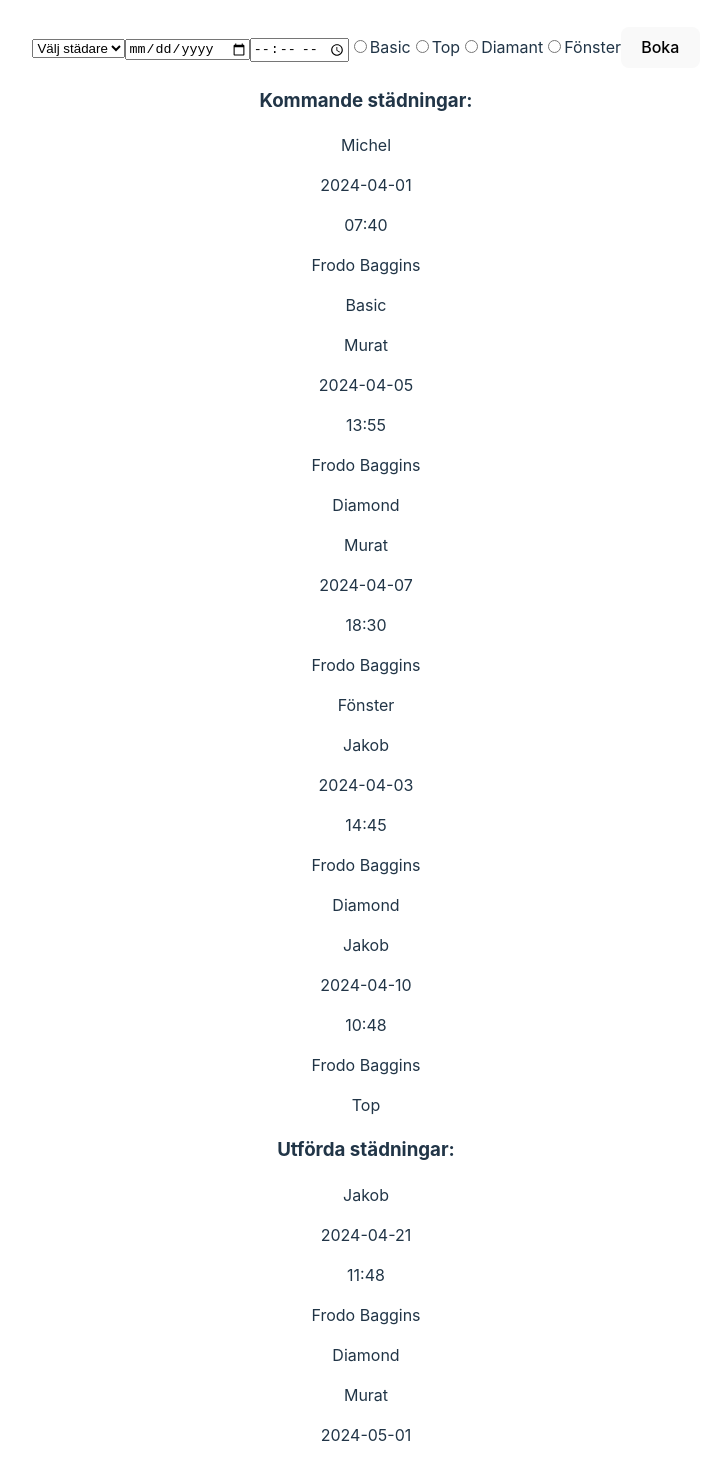
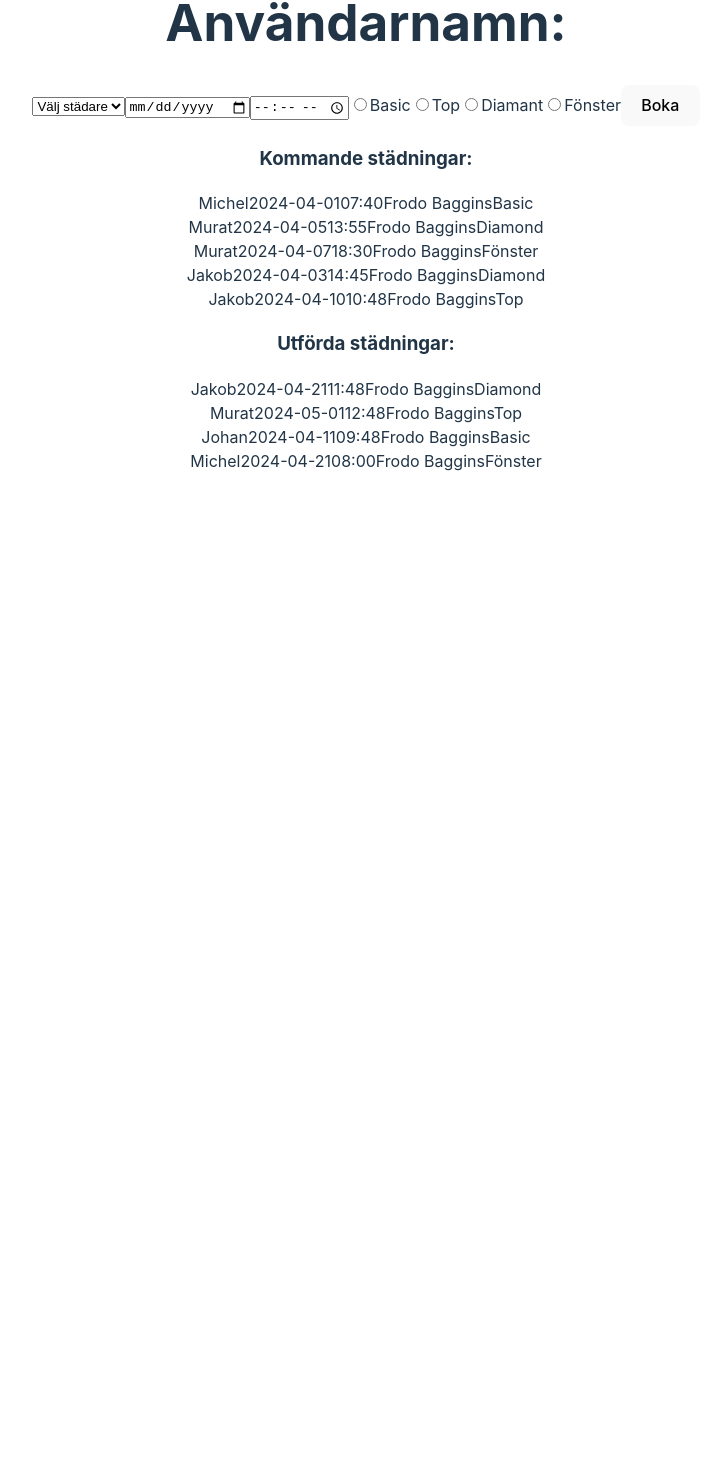
Before and after one commit to SepVaz/bookingReact, a React (Vite) app: page /mypage in a window 1280 px wide. Shown: the part 237-1704 px from the top of the page, without its empty margins (274-984 px from the left). After the commit the page ends 800 px from the top, so only its background shows below. Built offline with nearby package versions, Linux system fonts and the light colour scheme.

Commit message:
lite fix
Co-authored-by: muratacar94 <muratacar94@users.noreply.github.com>
Co-authored-by: SepVaz <SepVaz@users.noreply.github.com>
Co-authored-by: Johan Nihlén <johan.nihlen@utb.ecutbildning.se>

```diff
--- a/src/pages/Booking.tsx
+++ b/src/pages/Booking.tsx
@@ -5,7 +5,8 @@ import MyPage from "./MyPage";
 
 interface Props {
   bookingStatus: (booking: IBooking) => void;
-  text: string
+  text: string;
+
 }
 
 /* interface ICleaners {
@@ -13,12 +14,17 @@ interface Props {
 } */
 
 function Booking(props: Props) {
-  const [cleaners, setCleaners] = useState<string[]>([]);
+/*   const [cleaners, setCleaners] = useState<string[]>([]); */
   const [showBookings, setShowBookings] = useState<IBooking[]>([]);
   const [selectedCleaner, setSelectedCleaner] = useState("");
   const [selectedDate, setSelectedDate] = useState("");
   const [selectedTime, setSelectedTime] = useState("");
   const [selectedLevel, setSelectedLevel] = useState("");
+
+  const { cleaners } = props;
+
+
+
 
   console.log(setSelectedTime)
   //informerar typescript vilken typ av elemt händelsen hanteras för, typescript kan då ge bättre stöd när man skriver koden. gör också att vi undviker misstag om vi endast använder de egenskaper som metoden faktiskt är till för
@@ -27,12 +33,15 @@ function Booking(props: Props) {
 
     const addBooking: IBooking = {
       id: Date.now(),
-      date: new Date().toLocaleDateString("sv-SE", {
-        year: "numeric",
-        month: "2-digit",
-        day: "2-digit",
-      }),
+      date: selectedDate,
+      time: selectedTime,
+      customer: "Frodo Baggins",
+      level: selectedLevel,
+      cleaner: selectedCleaner,
+      status: false
     };
+
+    createBooking(addBooking);
   }
 
   const createBooking = async () => {
@@ -42,7 +51,6 @@ function Booking(props: Props) {
     } catch (err) {
       console.log("Failed to create booking", err);
     }
-    createBooking();
   };
 
   /* const handleChange = (e: React.ChangeEvent<HTMLFormElement>) => {
@@ -54,7 +62,7 @@ function Booking(props: Props) {
       <h1>{props.text}</h1>
       <form onSubmit={handleSubmit}>
       <select onChange={(e) => setSelectedCleaner(e.target.value)} name="cleaner" id="" value={selectedCleaner}>
-            <option value={cleaners} disabled selected hidden>
+            <option value="" disabled selected hidden>
               Välj städare
             </option>
             {cleaners.map((cleaner) => (
--- a/src/pages/MyPage.tsx
+++ b/src/pages/MyPage.tsx
@@ -3,6 +3,7 @@ import { useLocation, useNavigate } from "react-router-dom";
 import axios from "axios";
 import { IBooking } from "../Booking";
 import Booking from "./Booking";
+import { fetchData } from "./fetchApi";
 
 function MyPage() {
   //bookings för array, booking för objekt
@@ -59,7 +60,7 @@ function MyPage() {
       <div>
         <h3>Välkommen till {name}s sida</h3>
         <button onClick={handleLogout}>Gå tillbaka</button>
-        <Booking text={text}bookingStatus={bookingStatus}></Booking>
+        <Booking text={text}bookingStatus={bookingStatus} cleaners={cleaners}></Booking>
         <div>
 
         </div>
@@ -69,11 +70,11 @@ function MyPage() {
         <h3>Kommande städningar:</h3>
         {booked.map((booking) => (
           <li key={booking.id}>
-            <p>{booking.cleaner}</p>
-            <p>{booking.date}</p>
-            <p>{booking.time}</p>
-            <p>{booking.customer}</p>
-            <p>{booking.level}</p>
+            <span>{booking.cleaner}</span>
+            <span>{booking.date}</span>
+            <span>{booking.time}</span>
+            <span>{booking.customer}</span>
+            <span>{booking.level}</span>
           </li>
         ))}
       </div>
@@ -81,11 +82,11 @@ function MyPage() {
         <h3>Utförda städningar:</h3>
         {finished.map((booking) => (
           <li key={booking.id}>
-            <p>{booking.cleaner}</p>
-            <p>{booking.date}</p>
-            <p>{booking.time}</p>
-            <p>{booking.customer}</p>
-            <p>{booking.level}</p>
+            <span>{booking.cleaner}</span>
+           <span>{booking.date}</span>
+            <span>{booking.time}</span>
+            <span>{booking.customer}</span>
+            <span>{booking.level}</span>
           </li>
         ))}
       </div>
```
